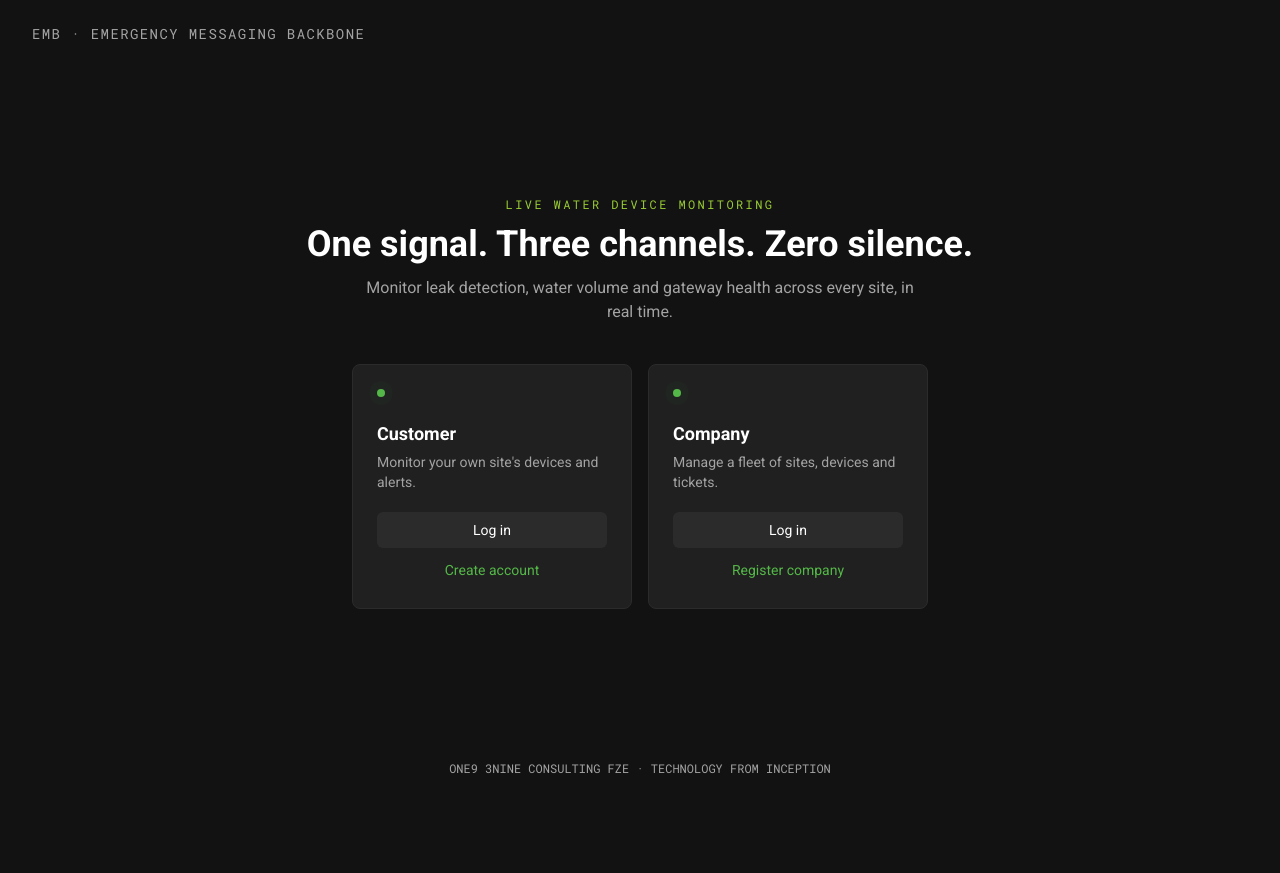
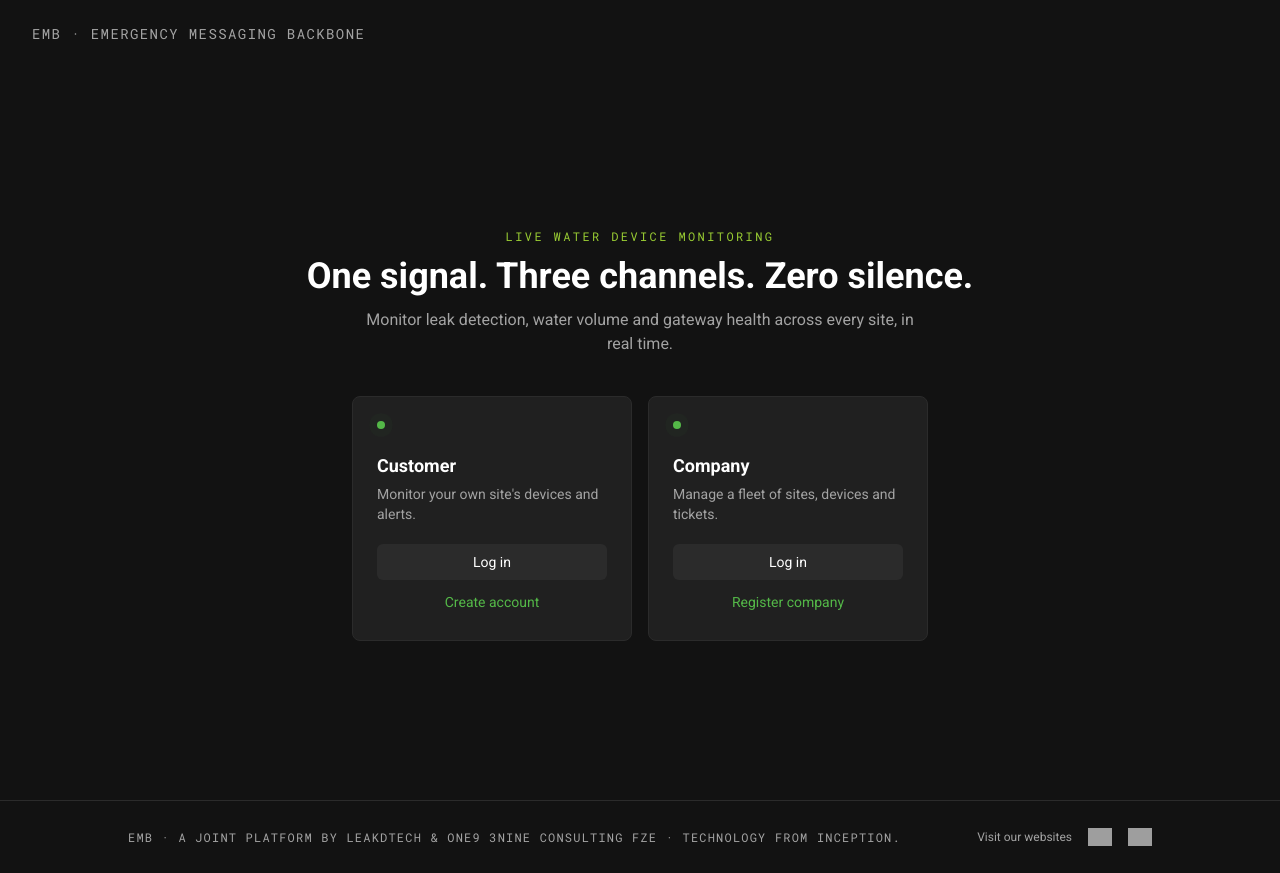
Before and after one commit to mahnoorcodes/emb-dashboard, a React (Vite) app: page /#/ in a window 1280 px wide. Before the commit the page ends 800 px from the top, so only its background shows below. Built offline with nearby package versions, Linux system fonts and the light colour scheme; no server answers; grey boxes are pictures that could not be loaded.

Commit message:
added footer

```diff
--- a/src/App.jsx
+++ b/src/App.jsx
@@ -11,6 +11,7 @@ import DashboardAdmin from './pages/DashboardAdmin'
 import Profile from './pages/Profile'
 import Settings from './pages/Settings'
 import ResetPassword from './pages/ResetPassword'
+import Footer from './components/Footer'
 
 export default function App() {
   return (
@@ -28,6 +29,7 @@ export default function App() {
           <Route path="/settings" element={<ProtectedRoute><Settings /></ProtectedRoute>} />
           <Route path="/reset-password" element={<ResetPassword />} />
         </Routes>
+        <Footer />
       </HashRouter>
     </AuthProvider>
   )
--- /dev/null
+++ b/src/components/Footer.jsx
@@ -0,0 +1,20 @@
+export default function Footer() {
+return (
+<footer className="border-t border-ink-700 px-4 sm:px-8 py-6">
+    <div className="max-w-5xl mx-auto flex flex-col sm:flex-row items-center justify-between gap-4 text-center sm:text-left">
+    <p className="text-xs font-mono text-mist-400 tracking-widest">
+        EMB · A JOINT PLATFORM BY LEAKDTECH &amp; ONE9 3NINE CONSULTING FZE · TECHNOLOGY FROM INCEPTION.
+    </p>
+    <div className="flex items-center gap-4">
+        <span className="text-xs text-mist-400">Visit our websites</span>
+        <a href="https://leakdtech.com" target="_blank" rel="noopener noreferrer" aria-label="leakdtech.com" title="leakdtech.com" className="text-brand-500 hover:text-brand-400">
+        <img src="https://wlxxakyyguiddtfbwdou.supabase.co/storage/v1/object/public/website-images/leakdtech-icon-40.png" alt="LeakDtech" className="w-6 h-6 object-contain" />
+        </a>
+        <a href="https://one93nine.com" target="_blank" rel="noopener noreferrer" aria-label="one93nine.com" title="one93nine.com" className="text-brand-500 hover:text-brand-400">
+        <img src="https://wlxxakyyguiddtfbwdou.supabase.co/storage/v1/object/public/website-images/one93nine-logo.webp" alt="One93Nine" className="w-6 h-6 object-contain" />
+        </a>
+    </div>
+    </div>
+</footer>
+)
+}
--- a/src/pages/Landing.jsx
+++ b/src/pages/Landing.jsx
@@ -40,10 +40,6 @@ export default function Landing() {
           </div>
         </div>
       </main>
-
-      <footer className="px-8 py-6 text-center text-xs text-mist-400 font-mono">
-        ONE9 3NINE CONSULTING FZE · TECHNOLOGY FROM INCEPTION
-      </footer>
     </div>
   )
 }
```
